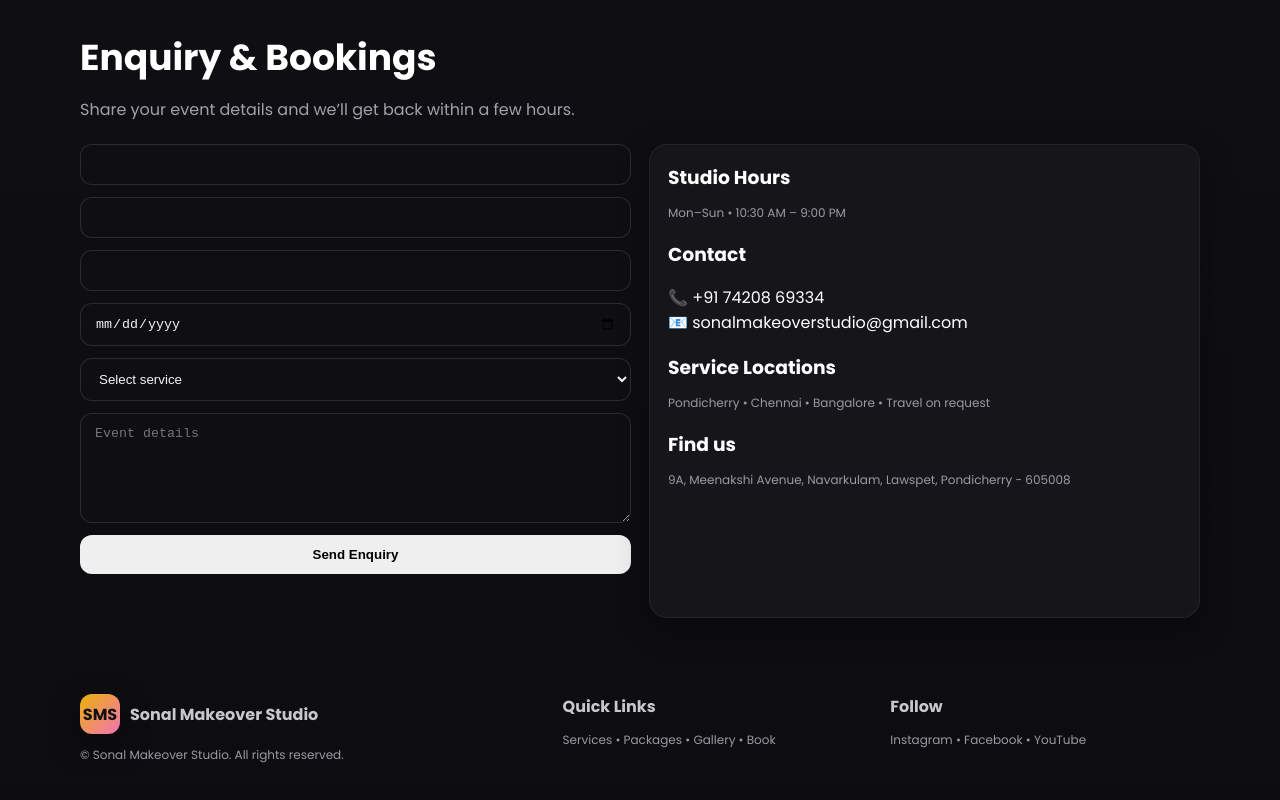
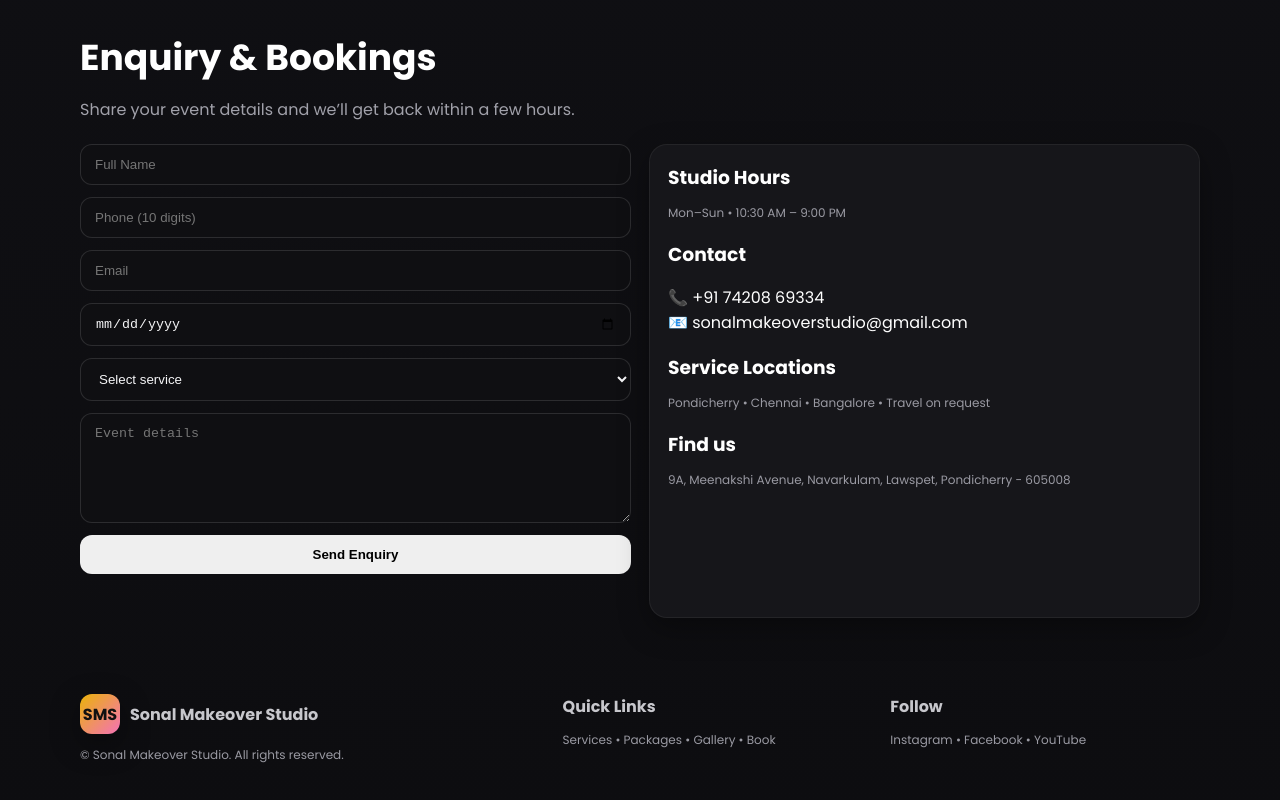
Before and after one commit to balachandarkumar05/sonal-makeover-studio, a plain HTML site: page index.html in a window 1280 px wide. Shown: the part 2779-3579 px from the top of the page. Drawn offline with Linux system fonts and the light colour scheme.

Commit message:
Added placeholder and fixed whatsapp

```diff
--- a/index.html
+++ b/index.html
@@ -530,9 +530,9 @@
           <form id="enquiryForm"
             action="https://script.google.com/macros/s/AKfycbwq5-XGOzLVdPX2hAYMXKblAucBQxSu7etrk-QE4oYCpRJQ0M2g1pe222XVgp4LxkgoDA/exec"
             method="POST" target="hidden_iframe">
-            <input name="fullName" required />
-            <input id="phone" name="phone" required />
-            <input name="email" type="email" required />
+            <input name="fullName" placeholder="Full Name" required/>
+            <input id="phone" placeholder="Phone (10 digits)" name="phone" required />
+            <input name="email" placeholder="Email" type="email" required />
             <input name="eventDate" type="date" required />
             <select name="service" required>
               <option value="">Select service</option>
@@ -591,7 +591,7 @@
   </footer>
 
   <a class="whatsapp"
-    href="https://wa.me/919999999999?text=Hi%20Sonal%2C%20I%27d%20like%20to%20book%20a%20makeup%20slot" target="_blank"
+    href="https://wa.me/917420869334?text=Hi%20Sonal%2C%20I%27d%20like%20to%20book%20a%20makeup%20slot" target="_blank"
     rel="noopener" aria-label="Chat on WhatsApp">WhatsApp</a>
 
   <!-- <script>
```
